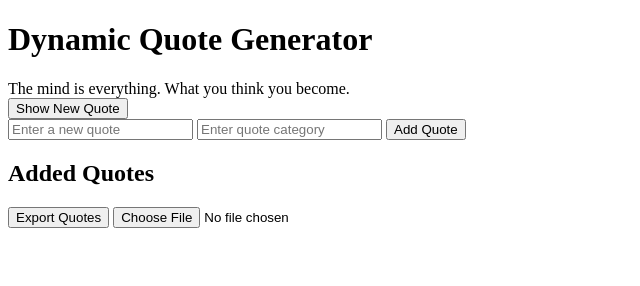
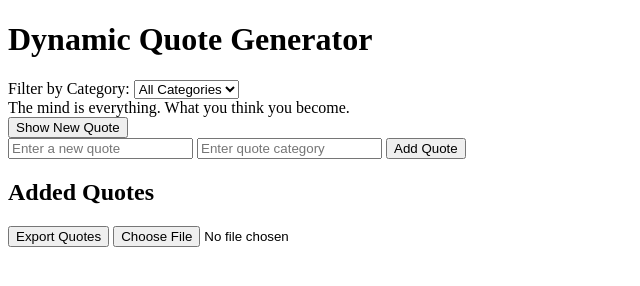
Before and after one commit to elvismwania/alx_fe_javascript, a plain HTML site: page dom-manipulation/index.html in a window 1280 px wide. Both pictures are taken after a click on the button "Show New Quote". Shown: the whole page, without its empty margins (0-640 px from the left). Drawn offline with Linux system fonts and the light colour scheme.

Commit message:
Add files via upload

```diff
--- a/dom-manipulation/index.html
+++ b/dom-manipulation/index.html
@@ -7,6 +7,14 @@
 </head>
 <body>
   <h1>Dynamic Quote Generator</h1>
+
+  <div>
+    <label for="categoryFilter">Filter by Category:</label>
+    <select id="categoryFilter" onchange="filterQuotes()">
+      <option value="all">All Categories</option>
+      </select>
+  </div>
+
   <div id="quoteDisplay"></div>
   <button id="newQuote">Show New Quote</button>
 
@@ -19,7 +27,8 @@
   <h2>Added Quotes</h2>
   <ul id="quoteList"></ul>
 
-  <button id="exportJSON">Export Quotes</button> <input type="file" id="importJSON" accept=".json" onchange="importFromJsonFile(event)" />
+  <button id="exportJSON">Export Quotes</button>
+  <input type="file" id="importJSON" accept=".json" onchange="importFromJsonFile(event)" />
 
   <script src="script.js"></script>
 </body>
--- a/dom-manipulation/script.js
+++ b/dom-manipulation/script.js
@@ -6,13 +6,24 @@ const quoteForm = document.getElementById('add-quote-form');
 const quoteList = document.getElementById('quoteList');
 const exportJSONButton = document.getElementById('exportJSON');
 const importJSONInput = document.getElementById('importJSON');
+const categoryFilter = document.getElementById('categoryFilter'); // Get the filter dropdown
 
 // Load quotes from localStorage on page load
 let quotes = loadQuotesFromLocalStorage();
 
 function showRandomQuote() {
-  const randomIndex = Math.floor(Math.random() * quotes.length);
-  const quote = quotes[randomIndex];
+  const selectedCategory = categoryFilter.value; // Get the selected category
+  const filteredQuotes = selectedCategory === 'all'
+  ? quotes
+  : quotes.filter(quote => quote.category === selectedCategory);
+
+  if (filteredQuotes.length === 0) {
+    quoteDisplay.innerHTML = "No quotes available for this category.";
+    return;
+  }
+
+  const randomIndex = Math.floor(Math.random() * filteredQuotes.length);
+  const quote = filteredQuotes[randomIndex];
   quoteDisplay.innerHTML = quote.text;
 
   // Store the last viewed quote index in sessionStorage (optional)
@@ -32,6 +43,9 @@ function addQuote(event) {
 
   addQuoteToList(newQuote);
   saveQuotesToLocalStorage();
+
+  // Update the category filter options
+  populateCategories();
 }
 
 function addQuoteToList(quote) {
@@ -59,7 +73,7 @@ function saveQuotesToLocalStorage() {
 
 function exportToJSON() {
   const jsonString = JSON.stringify(quotes);
-  const blob = new Blob([jsonString], { type: 'application/json' }); // Corrected line
+  const blob = new Blob([jsonString], { type: 'application/json' });
   const url = URL.createObjectURL(blob);
   const link = document.createElement('a');
   link.href = url;
@@ -72,17 +86,64 @@ function importFromJsonFile(event) {
   const reader = new FileReader();
   reader.onload = function(event) {
     const importedQuotes = JSON.parse(event.target.result);
-    quotes.push(...importedQuotes); // Use spread operator to add imported quotes
+    quotes.push(...importedQuotes);
     saveQuotesToLocalStorage();
+    populateCategories(); // Update categories after import
     // Optionally update the displayed quote list
   };
   reader.readAsText(file);
 }
 
+function populateCategories() {
+  const categories = new Set(quotes.map(quote => quote.category));
+  categoryFilter.innerHTML = '<option value="all">All Categories</option>';
+  categories.forEach(category => {
+    const option = document.createElement('option');
+    option.value = category;
+    option.textContent = category;
+    categoryFilter.appendChild(option);
+  });
+
+  // Load the last selected category from localStorage
+  const lastSelectedCategory = localStorage.getItem('lastSelectedCategory');
+  if (lastSelectedCategory) {
+    categoryFilter.value = lastSelectedCategory;
+  }
+}
+
+function filterQuotes() {
+  const selectedCategory = categoryFilter.value;
+  const filteredQuotes = selectedCategory === 'all'
+  ? quotes
+  : quotes.filter(quote => quote.category === selectedCategory);
+
+  // Update the displayed quotes (You'll need to adjust this based on how you're displaying quotes)
+  // For example, if you're using quoteList to display a list of quotes:
+  quoteList.innerHTML = ''; // Clear the current list
+  filteredQuotes.forEach(quote => {
+    const listItem = document.createElement('li');
+    listItem.textContent = `${quote.text} (${quote.category})`;
+    quoteList.appendChild(listItem);
+  });
+
+  // If you're only displaying a single quote at a time, you might update quoteDisplay.innerHTML instead.
+
+  // Store the selected category in localStorage
+  localStorage.setItem('lastSelectedCategory', selectedCategory);
+}
+
+// Event listeners
 newQuoteButton.addEventListener('click', showRandomQuote);
 createAddQuoteForm();
 exportJSONButton.addEventListener('click', exportToJSON);
 importJSONInput.addEventListener('change', importFromJsonFile);
+categoryFilter.addEventListener('change', () => {
+  filterQuotes();
+  showRandomQuote(); // Update the displayed quote after filtering
+});
+
+// Call populateCategories initially to populate the filter options
+populateCategories();
 
 // Optionally, display the last viewed quote when the page loads
 const lastViewedIndex = sessionStorage.getItem('lastViewedQuoteIndex');
```
